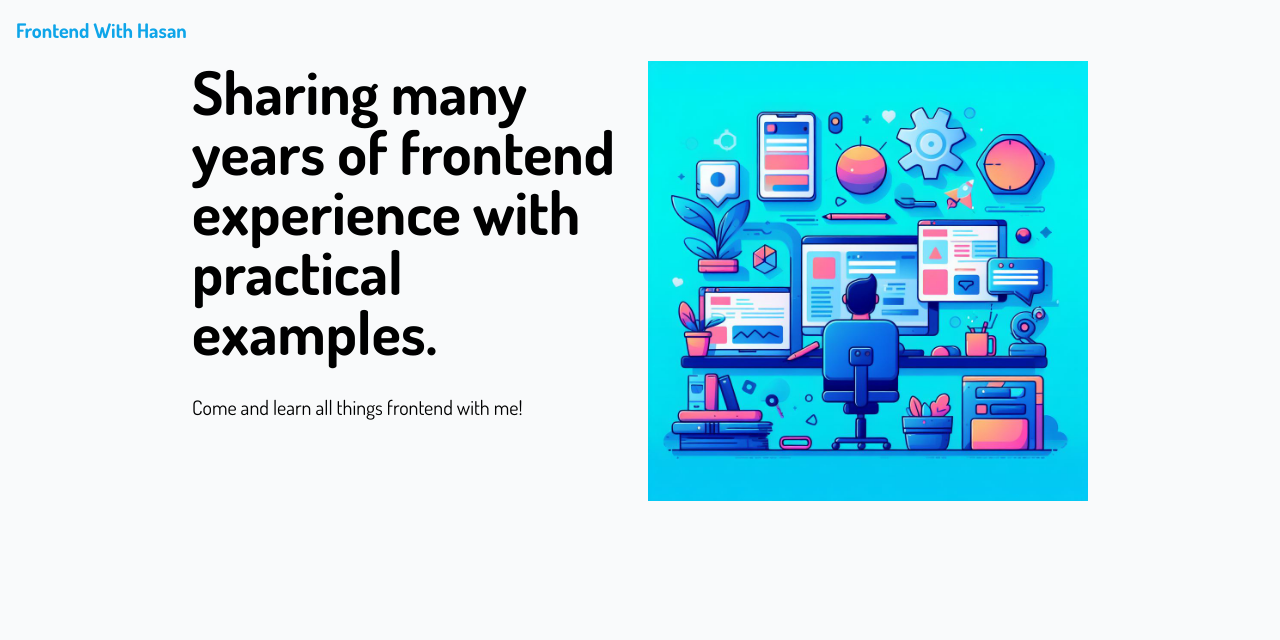
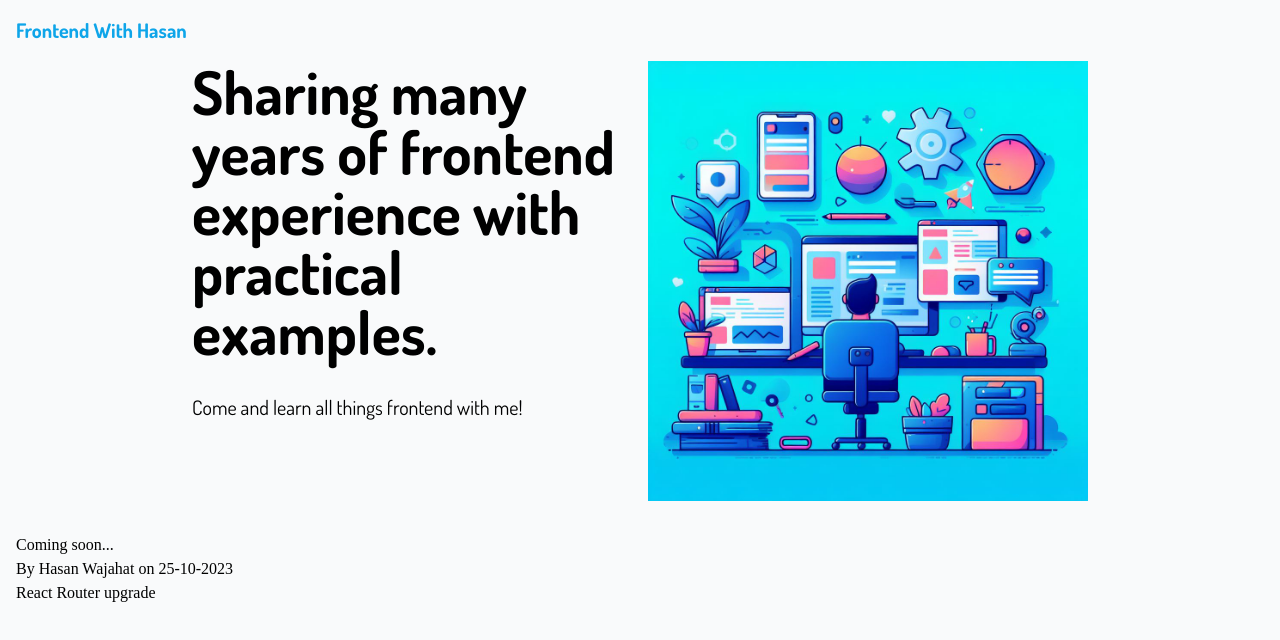
Before and after one commit to hasan-wajahat/my-blog, a Next.js app: page / in a window 1280 px wide. Shown: the top 640 px of the page. Built offline with nearby package versions, Linux system fonts and the light colour scheme.

Commit message:
Adds Article title component

```diff
--- /dev/null
+++ b/app/components/ArticleTile.tsx
@@ -0,0 +1,18 @@
+interface ArticleTileProps {
+  title: string;
+  author: string;
+  date: string;
+  excerpt: string;
+}
+
+const ArticleTile: React.FC<ArticleTileProps> = ({ title, author, date, excerpt }) => {
+  return (
+    <div>
+      <h2>{title}</h2>
+      <p>By {author} on {date}</p>
+      <p>{excerpt}</p>
+    </div>
+  );
+};
+
+export default ArticleTile;
--- a/app/page.tsx
+++ b/app/page.tsx
@@ -1,5 +1,6 @@
 import Image from "next/image";
 import heroImage from './images/hero.jpeg'
+import ArticleTile from "./components/ArticleTile";
 
 export default function Home() {
   return (
@@ -15,6 +16,15 @@ export default function Home() {
         </div>
         <Image src={heroImage} priority alt="Hero Image" aria-hidden className="max-[350px]:hidden" />
       </div>
+
+      <div className="my-8">
+        <ArticleTile
+          title="Coming soon..."
+          author="Hasan Wajahat"
+          excerpt="React Router upgrade"
+          date="25-10-2023"
+        />
+      </div>
     </main>
   );
 }
```
